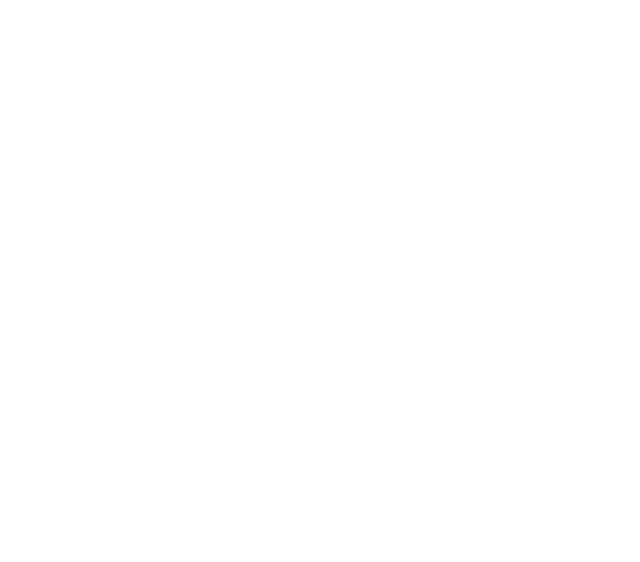
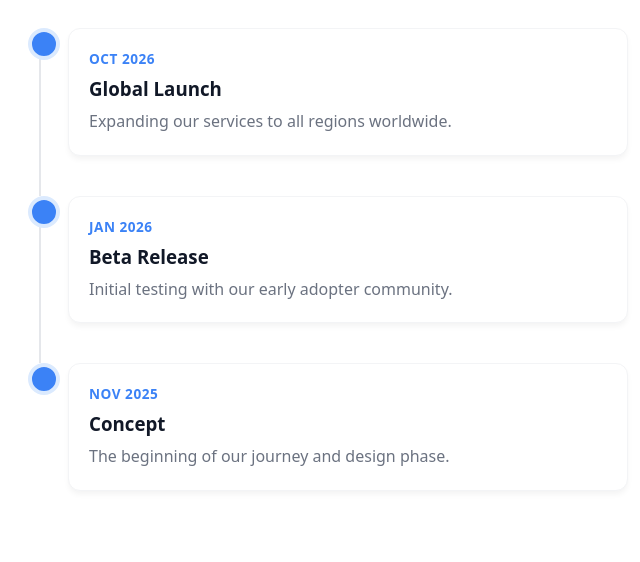
Before and after one commit to dedicatedcloud/web-pages, a plain HTML site: page verticle-timeline.html in a window 1280 px wide. Shown: the whole page, without its empty margins (0-640 px from the left). Drawn offline with Linux system fonts and the light colour scheme.

Commit message:
Update verticle-timeline.html

```diff
--- a/verticle-timeline.html
+++ b/verticle-timeline.html
@@ -0,0 +1,98 @@
+<!DOCTYPE html>
+<html>
+<head>
+<meta charset="utf-8">
+        <title>Output</title>
+        <style>
+.modern-timeline {
+		  font-family: system-ui, "Segoe UI", Roboto, Helvetica, Arial, sans-serif, "Apple Color Emoji", "Segoe UI Emoji", "Segoe UI Symbol";
+		  padding: 20px;
+		  max-width: 600px;
+		}
+		.tl-item {
+		  position: relative;
+		  padding-left: 40px;
+		  padding-bottom: 40px;
+		}
+		.tl-item::before {
+		  content: "";
+		  position: absolute;
+		  left: 11px;
+		  top: 6px;
+		  bottom: 0;
+		  width: 2px;
+		  background: #e5e7eb;
+		}
+		.tl-item:last-child::before {
+		  display: none;
+		}
+		.tl-dot {
+		  position: absolute;
+		  left: 0;
+		  top: 0;
+		  width: 24px;
+		  height: 24px;
+		  border-radius: 50%;
+		  background: #3b82f6;
+		  border: 4px solid #dbeafe;
+		}
+		.tl-content {
+		  background: #fff;
+		  border: 1px solid #f3f4f6;
+		  padding: 20px;
+		  border-radius: 12px;
+		  box-shadow: 0 4px 6px -1px rgba(0, 0, 0, 0.05);
+		  transition: transform 0.2s;
+		}
+		.tl-content:hover {
+		  transform: translateX(5px);
+		  border-color: #dbeafe;
+		}
+		.tl-date {
+		  font-size: 0.85rem;
+		  font-weight: 600;
+		  color: #3b82f6;
+		  margin-bottom: 8px;
+		  text-transform: uppercase;
+		  letter-spacing: 0.5px;
+		}
+		.tl-content h3 {
+		  margin: 0 0 8px 0;
+		  color: #111827;
+		}
+		.tl-content p {
+		  margin: 0;
+		  color: #6b7280;
+		  line-height: 1.6;
+		}
+        </style>
+</head>
+<body>
+<div class="modern-timeline">
+		  <div class="tl-item">
+		    <div class="tl-dot"></div>
+		    <div class="tl-content">
+		      <div class="tl-date">Oct 2026</div>
+		      <h3>Global Launch</h3>
+		      <p>Expanding our services to all regions worldwide.</p>
+		    </div>
+		  </div>
+		  <div class="tl-item">
+		    <div class="tl-dot"></div>
+		    <div class="tl-content">
+		      <div class="tl-date">Jan 2026</div>
+		      <h3>Beta Release</h3>
+		      <p>Initial testing with our early adopter community.</p>
+		    </div>
+		  </div>
+		  <div class="tl-item">
+		    <div class="tl-dot"></div>
+		    <div class="tl-content">
+		      <div class="tl-date">Nov 2025</div>
+		      <h3>Concept</h3>
+		      <p>The beginning of our journey and design phase.</p>
+		    </div>
+		  </div>
+		</div>
+</body>
+</html>
```
